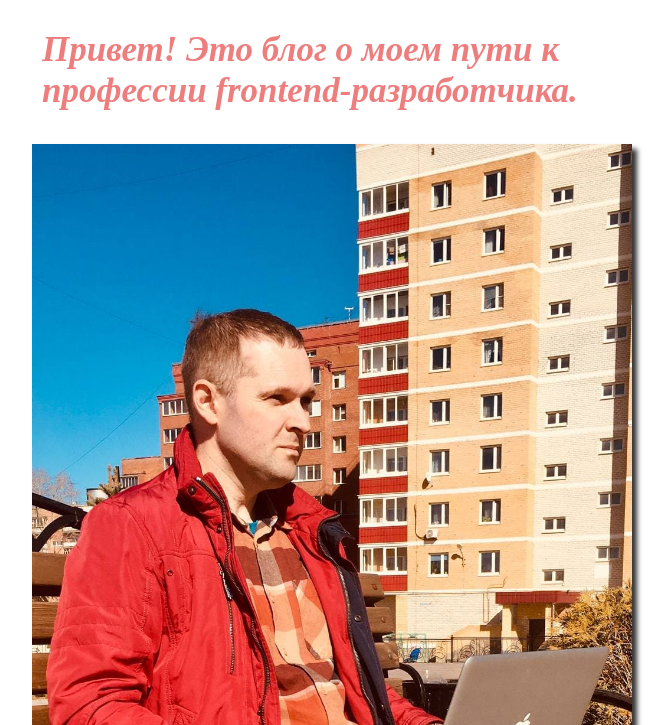
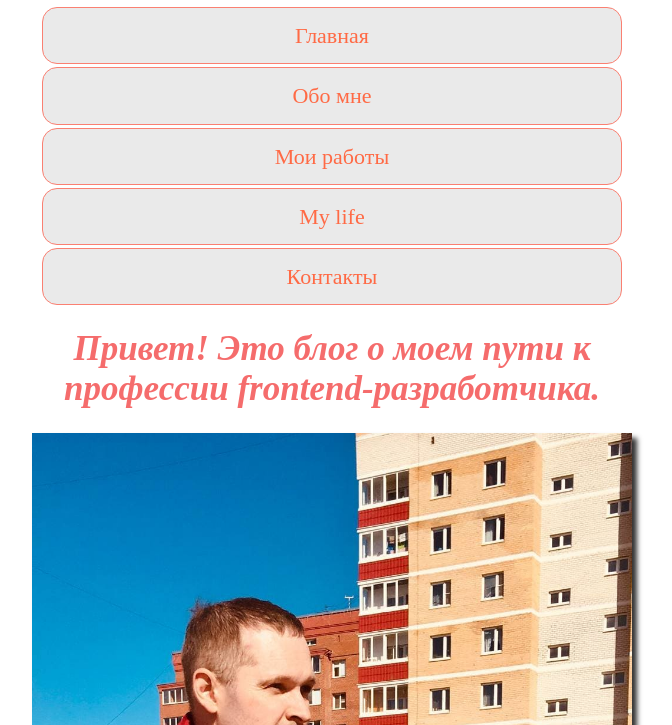
Before and after one commit to Kravcev/webel-mobile, a plain HTML site: page index.html in a window 1280 px wide. Shown: the part 75-800 px from the top of the page, without its empty margins (308-980 px from the left). Drawn offline with Linux system fonts and the light colour scheme.

Commit message:
Иду дальше в разработке своего сайта

```diff
--- a/css/style.css
+++ b/css/style.css
@@ -61,10 +61,9 @@ h3 {
 .page-main-about {
     width: auto;
     font-size: 35px;
-    color: rgb(238, 126, 126);
+    color: rgb(245, 108, 108);
     font-style: italic;
-    padding: 10px;
-
+    text-align: center;
 }
 
 .front:hover {
@@ -198,3 +197,25 @@ p {
 .telegram a:hover {background: #249bd7;}
 .github a:hover {background: #191919;}
 .email a:hover {background: #5bc7ff;}
+
+.button-nav{
+    display: flex;
+    justify-content: center;
+    text-decoration: none !important;
+    background-color: #eaeaea !important;
+    color: #ff6a45 !important;
+    border: 1px solid salmon !important;
+    border-radius: 15px !important;
+    font-size: 22px !important;
+    padding: 15px 50px !important;
+    transition: all 1.0s ease !important;
+    max-width: 580px;
+    min-width: 250px;
+    margin:3px auto;
+}
+.button-nav:hover{
+    text-decoration: none !important;
+    background-color: #5680f3 !important;
+    color: #f1c4c4 !important;
+    border-color: #006089 !important;
+}
--- a/index.html
+++ b/index.html
@@ -14,9 +14,9 @@
     <header class="page-header">
         <div class="page-header-nav">
             <ul class="header-nav-about">
-                <li><a href="#" class="logo-header">WEBEL</a></li>
+                <li><a href="" class="logo-header">WEBEL</a></li>
                 <div class="social linkedin">
-                    <a href="#" target="_blank">
+                    <a href="" target="_blank">
                         <svg role="img" viewBox="0 0 448 512">
                             <path fill="currentColor"
                                 d="M100.28 448H7.4V148.9h92.88zM53.79 108.1C24.09 108.1 0 83.5 0 53.8a53.79 53.79 0 0 1 107.58 0c0 29.7-24.1 54.3-53.79 54.3zM447.9 448h-92.68V302.4c0-34.7-.7-79.2-48.29-79.2-48.29 0-55.69 37.7-55.69 76.7V448h-92.78V148.9h89.08v40.8h1.3c12.4-23.5 42.69-48.3 87.88-48.3 94 0 111.28 61.9 111.28 142.3V448z" />
@@ -27,6 +27,23 @@
         </div>
     </header>
     <main class="page-main">
+        <nav class="buttons-nav">
+            <a href="" class="button-nav" target="_blank">
+                Главная
+            </a>
+            <a href="about-me.html" class="button-nav" target="_blank">
+                Обо мне
+            </a>
+            <a href="my-works.html" class="button-nav" target="_blank">
+                Мои работы
+            </a>
+            <a href="My-life.html" class="button-nav" target="_blank">
+                My life
+            </a>
+            <a href="contacts.html" class="button-nav" target="_blank">
+                Контакты
+            </a>
+        </nav>
         <h1 class="page-main-about">Привет! Это блог о моем пути к профессии
             frontend-разработчика.
         </h1>
@@ -83,20 +100,11 @@
                 Книга адресована менеджерам по управлению проектами в области
                 информационных технологий.</p>
         </div>
-        <h2 class="about-me">Занимайтесь спортом</h2>
+        <h2 class="about-me">Бег 9 МАЯ "ЛЕГКОАТЛЕТИЧЕСКАЯ ЭСТАФЕТА"</h2>
         <div class="page-card-photo">
             <img class="page-cards-img" src="images/photos/beg9maya.jpg" alt="beg9maya">
-            <p>Бег 9 МАЯ "ЛЕГКОАТЛЕТИЧЕСКАЯ ЭСТАФЕТА"</p>
+            <p>Занимайтесь спортом</p>
         </div>
-        <section class="sec">
-            <h2 class="my-photos">Мои фото</h2>
-            <img class="page-up" src="images/photos/gitar.jpg" alt="gitar">
-            <img class="page-up" src="images/photos/kayak.jpg" alt="kayak">
-            <img class="page-up" src="images/photos/Yanacurumnike.jpg" alt="Yanacurumnike">
-            <img class="page-up" src="images/photos/skalybakal.jpg" alt="skalybakal">
-            <img class="page-up" src="images/photos/fotovochkah.jpg" alt="fotovochkah">
-            <img class="page-up" src="images/photos/vmeste.jpg" alt="vmeste">
-        </section>
     </main>
     <footer class="page-footer">
         <div class="page-footer-contact">
```
